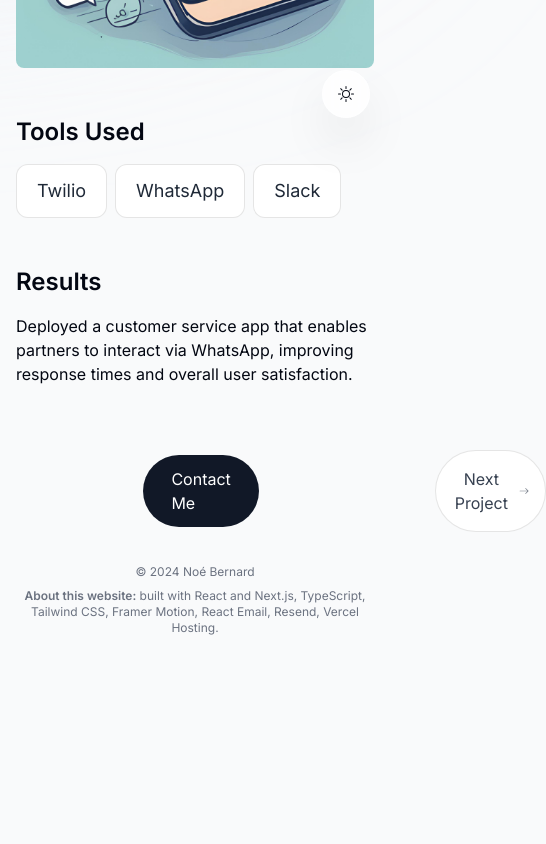
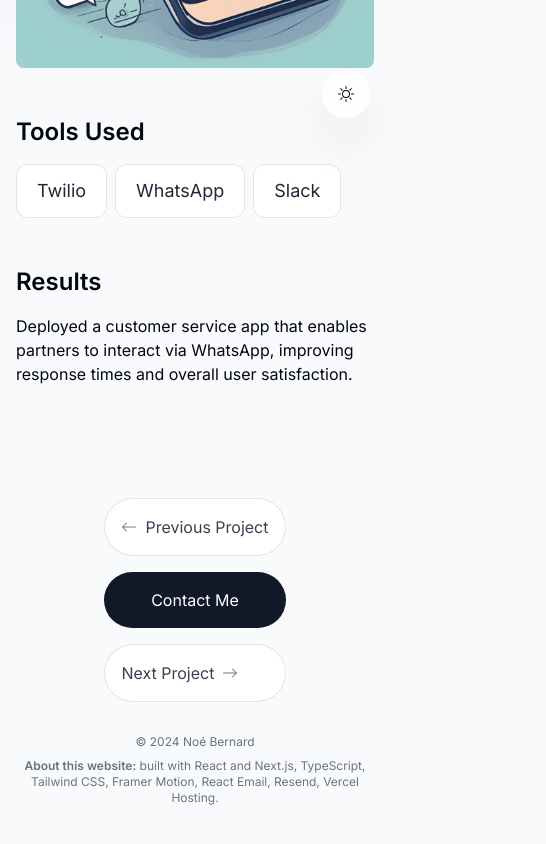
Before and after one commit to flouryeast/portfolio-nb, a Next.js app: page /projects/customer-service-app in a window 390 px wide. Shown: the part 706-1550 px from the top of the page, 546 px wide, since content can reach past the window. Before the commit the page ends 1382 px from the top, so only its background shows below. Built offline with nearby package versions, Linux system fonts and the light colour scheme.

Commit message:
Add some responsive

```diff
--- a/app/projects/[slug]/page.tsx
+++ b/app/projects/[slug]/page.tsx
@@ -4,7 +4,7 @@ import { useRouter } from 'next/navigation'
 import Image from 'next/image'
 import Link from 'next/link'
 import { motion } from 'framer-motion'
-import { projectsData }  from '@/lib/data'
+import { projectsData } from '@/lib/data'
 import { fadeInAnimationVariants } from '@/lib/animations'
 import { BsArrowRight } from 'react-icons/bs'
 
@@ -80,29 +80,30 @@ export default function ProjectPage({ params }: { params: { slug: string } }) {
         )}
       </section>
 
-      <div className="flex justify-between items-center gap-44">
+      <div className="flex flex-col md:flex-row justify-between items-center gap-4 md:gap-8 mt-12">
         <button
-        onClick={() => router.push(`/projects/${previousProject.slug}`)} // Add your previous project slug
-        className='bg-white text-gray-700 hover:text-gray-950 p-4 flex items-center gap-2 rounded-full focus:scale-110 hover:scale-[1.15] active:scale-[1.15] transition cursor-pointer borderBlack dark:bg-white/10 dark:text-white/60'
+          onClick={() => router.push(`/projects/${previousProject.slug}`)}
+          className='bg-white text-gray-700 hover:text-gray-950 p-4 flex items-center gap-2 rounded-full focus:scale-110 hover:scale-[1.15] active:scale-[1.15] transition cursor-pointer borderBlack dark:bg-white/10 dark:text-white/60 w-full md:w-auto'
         >
-        <BsArrowRight className='rotate-180 opacity-70 group-hover:translate-x-1 transition' /> {/* Rotate icon for "Previous" */}
+          <BsArrowRight className='rotate-180 opacity-70 group-hover:translate-x-1 transition' />
           Previous Project
         </button>
 
         <Link
           href="/#contact"
-        className='group bg-gray-900 text-white px-7 py-3 flex items-center gap-2 rounded-full outline-none focus:scale-105 hover:scale-105 hover:bg-gray-950 active:scale-105 transition'
+          className='group bg-gray-900 text-white px-7 py-4 flex items-center justify-center gap-2 rounded-full outline-none focus:scale-105 hover:scale-105 hover:bg-gray-950 active:scale-105 transition w-full md:w-auto'
         >
           Contact Me
         </Link>
 
         <button
           onClick={() => router.push(`/projects/${nextProject.slug}`)}
-        className='bg-white text-gray-700 hover:text-gray-950 p-4 flex items-center gap-2 rounded-full focus:scale-110 hover:scale-[1.15] active:scale-[1.15] transition cursor-pointer borderBlack dark:bg-white/10 dark:text-white/60'
+          className='bg-white text-gray-700 hover:text-gray-950 p-4 flex items-center gap-2 rounded-full focus:scale-110 hover:scale-[1.15] active:scale-[1.15] transition cursor-pointer borderBlack dark:bg-white/10 dark:text-white/60 w-full md:w-auto'
         >
-        Next Project <BsArrowRight className='opacity-70 group-hover:translate-x-1 transition'/>
+          Next Project <BsArrowRight className='opacity-70 group-hover:translate-x-1 transition' />
         </button>
       </div>
+
     </main>
   )
 }
--- a/app/projects/page.tsx
+++ b/app/projects/page.tsx
@@ -1,12 +1,9 @@
 'use client'
 
-import { useRouter } from 'next/navigation'
 import Image from 'next/image'
 import Link from 'next/link'
 import { motion } from 'framer-motion'
 import { projectsData }  from '@/lib/data'
-import { fadeInAnimationVariants } from '@/lib/animations'
-import { BsArrowRight } from 'react-icons/bs'
 
 export default function ProjectPage({ params }: { params: { slug: string } }) {
 
```
Lines whose indentation alone changed are shown as unchanged.
